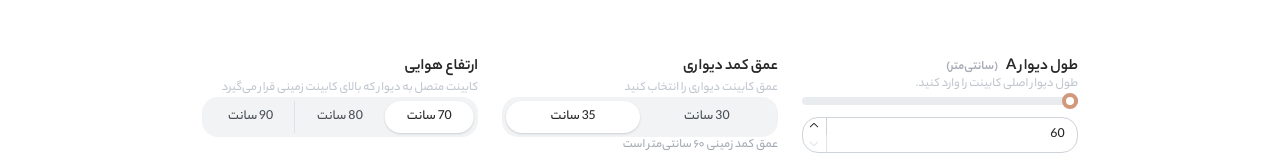
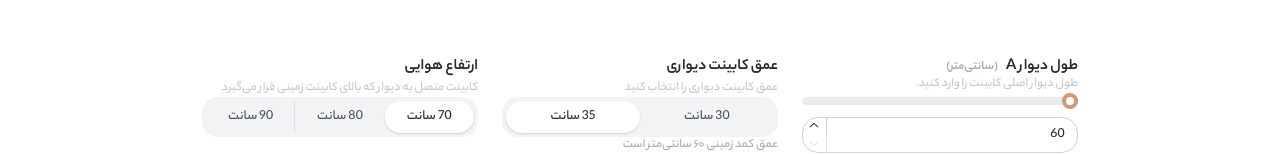
Before and after one commit to mahdiabdolkarimi073-cyber/Kabinoo-next, a Next.js app: page /calc in a window 1280 px wide. Shown: the part 486-640 px from the top of the page. Built offline with nearby package versions, Linux system fonts and the light colour scheme; no server answers.

Commit message:
update Kabinoo project

```diff
--- a/package.json
+++ b/package.json
@@ -3,7 +3,8 @@
   "version": "0.1.0",
   "private": true,
   "scripts": {
-    "dev": "next dev --turbopack",
+    "dev": "NODE_OPTIONS='--max-old-space-size=8192' next dev --turbopack",
+    "dev:fast": "NODE_OPTIONS='--max-old-space-size=8192' next dev --turbopack --no-typescript --no-eslint",
     "dev:domain": "next dev -H kabinoo.ir -p 80 --turbopack",
     "build": "next build",
     "start": "next start",
--- a/src/app/(main)/calc/page.tsx
+++ b/src/app/(main)/calc/page.tsx
@@ -606,7 +606,7 @@ export default function Page() {
                             </div>
                         )}
                         <div>
-                            <label className="font-bold mb-2 block">عمق کمد دیواری</label>
+                            <label className="font-bold mb-2 block">عمق کابینت دیواری</label>
                             <small className="block mb-2 text-gray-400">عمق کابینت دیواری را انتخاب کنید</small>
                             <SegmentedControl
                                 value={params.tallWidth?.toString() || "35"}
```
